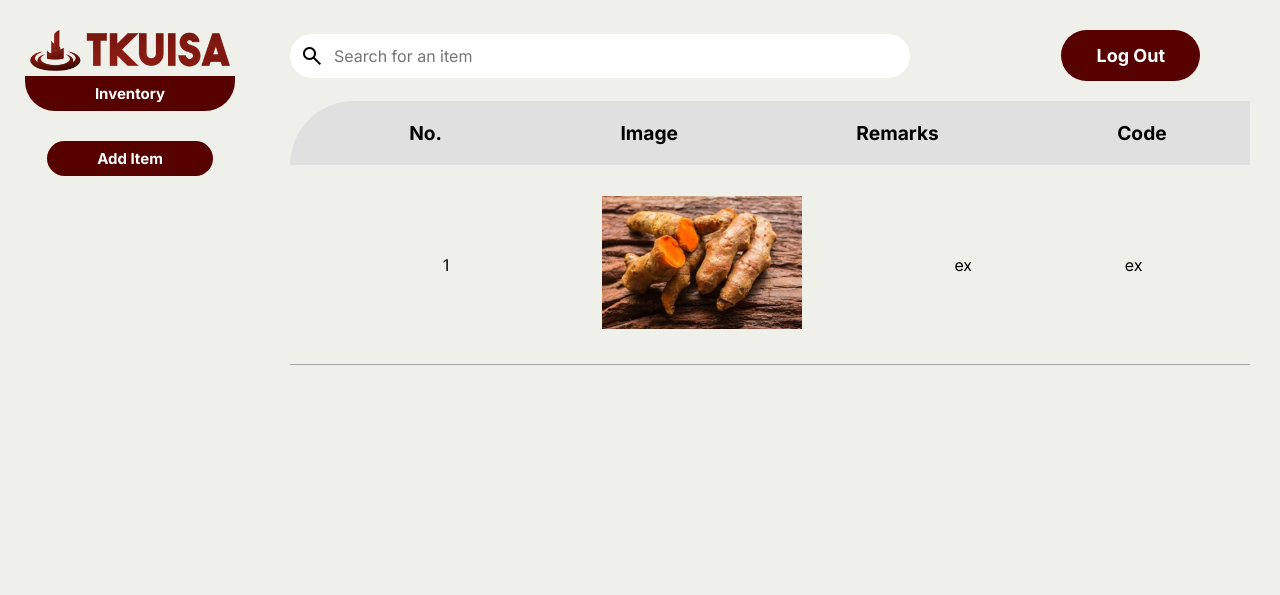
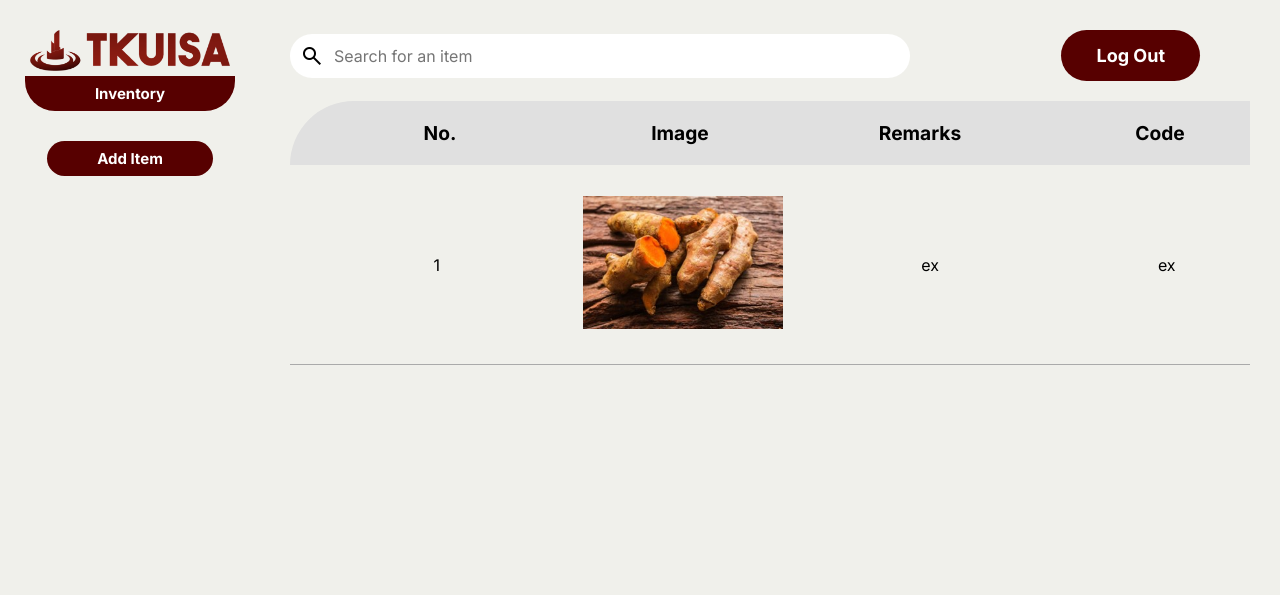
Before and after one commit to JustinWangsa/Inventory-Management-System-Website, a PHP site: page /src/index.php in a window 1280 px wide. Shown: the top 595 px of the page. Run offline with PHP 8.4, Linux system fonts and the light colour scheme; data comes from the database, SQL or seed files in the repository.

Commit message:
fixed table alignment

```diff
--- a/src/index.php
+++ b/src/index.php
@@ -2,7 +2,7 @@
 <html lang="en">
 <head>
   <meta charset="UTF-8" />
-  <meta name="viewport" content="width=device-width, initial-scale=1.0"/>
+  <meta name="viewport" content="width=device-width, initial-scale=1, maximum-scale=1"/>
   <title>TKUISA's Inventory</title>
   <link href="style.css" rel="stylesheet"/>
   <link rel="stylesheet" href="https://fonts.googleapis.com/css2?family=Material+Symbols+Outlined&display=swap"/>
@@ -58,11 +58,11 @@
                 while ($row = $result->fetch_assoc()) {
                   if ($count % 2) {
   echo "            <div class='card' id='card_odd'>";
-  echo "              <p>" . $count++ . "</p>";
+  echo "              <p class='card_text'>" . $count++ . "</p>";
   echo "              <p class='card_image'><img src='image/" . $row["product_image"] . "' alt='Image'></p>";
-  echo "              <p>" . $row["product_remarks"] . "</p>";
-  echo "              <p>" . $row["product_code"] . "</p>";
-  echo "              <p>" . $row["product_quantity"] . "</p>";
+  echo "              <p class='card_text'>" . $row["product_remarks"] . "</p>";
+  echo "              <p class='card_text'>" . $row["product_code"] . "</p>";
+  echo "              <p class='card_text'>" . $row["product_quantity"] . "</p>";
   echo "              <p class='card_button'>
                         <button id='cardButton' onclick=\"if(confirm('Delete this item?')) window.location.href='delete.php?id=" . $row["id"] . "';\">Delete</button>
                         <button id='cardButton' class='editBtn' data-id='" . $row["id"] . "'data-remarks='" . htmlspecialchars($row["product_remarks"], ENT_QUOTES) . "'data-code='" . $row["product_code"] . "'data-quantity='" . $row["product_quantity"] . "'>
@@ -72,11 +72,11 @@
   echo "            </div>";
                   } else {
   echo "            <div class='card' id='card_even'>";
-  echo "              <p>" . $count++ . "</p>";
+  echo "              <p class='card_text'>" . $count++ . "</p>";
   echo "              <p class='card_image' ><img src='image/" . $row["product_image"] . "'alt='Image'></p>";
-  echo "              <p>" . $row["product_remarks"] . "</p>";
-  echo "              <p>" . $row["product_code"] . "</p>";
-  echo "              <p>" . $row["product_quantity"] . "</p>";
+  echo "              <p class='card_text'>" . $row["product_remarks"] . "</p>";
+  echo "              <p class='card_text'>" . $row["product_code"] . "</p>";
+  echo "              <p class='card_text'>" . $row["product_quantity"] . "</p>";
   echo "              <p class='card_button'>
                         <button id='cardButton' onclick=\"if(confirm('Delete this item?')) window.location.href='delete.php?id=" . $row["id"] . "';\">Delete</button>
                         <button id='cardButton' class='editBtn' data-id='" . $row["id"] . "'data-remarks='" . htmlspecialchars($row["product_remarks"], ENT_QUOTES) . "'data-code='" . $row["product_code"] . "'data-quantity='" . $row["product_quantity"] . "'>
--- a/src/style.css
+++ b/src/style.css
@@ -167,7 +167,8 @@ body {
 }
 
 .tr_title p {
-  box-sizing: border-box;
+  text-align: center;
+  width: 180px;
 }
 
 .tcontent {
@@ -180,14 +181,10 @@ body {
   display: flex;
   flex-direction: row;
   justify-content: space-evenly;
-  /* gap: 0px; */
   align-items: center;
   height: 200px;
   overflow: hidden;
   border-bottom: 1px solid #aaa;
-}
-
-.card_content {
 }
 
 #card_odd {
@@ -198,12 +195,11 @@ body {
   background-color: #d9d9d9;
 }
 
-.card p {
-  /* box-sizing: border-box;
-  margin: 0px; */
+.card_text {
+  align-content: center;
   text-align: center;
-  /* padding: 30px;
-  margin-left: 70px; */
+  width: 180px;
+  height: 180px;
 }
 
 #card_image {
```
